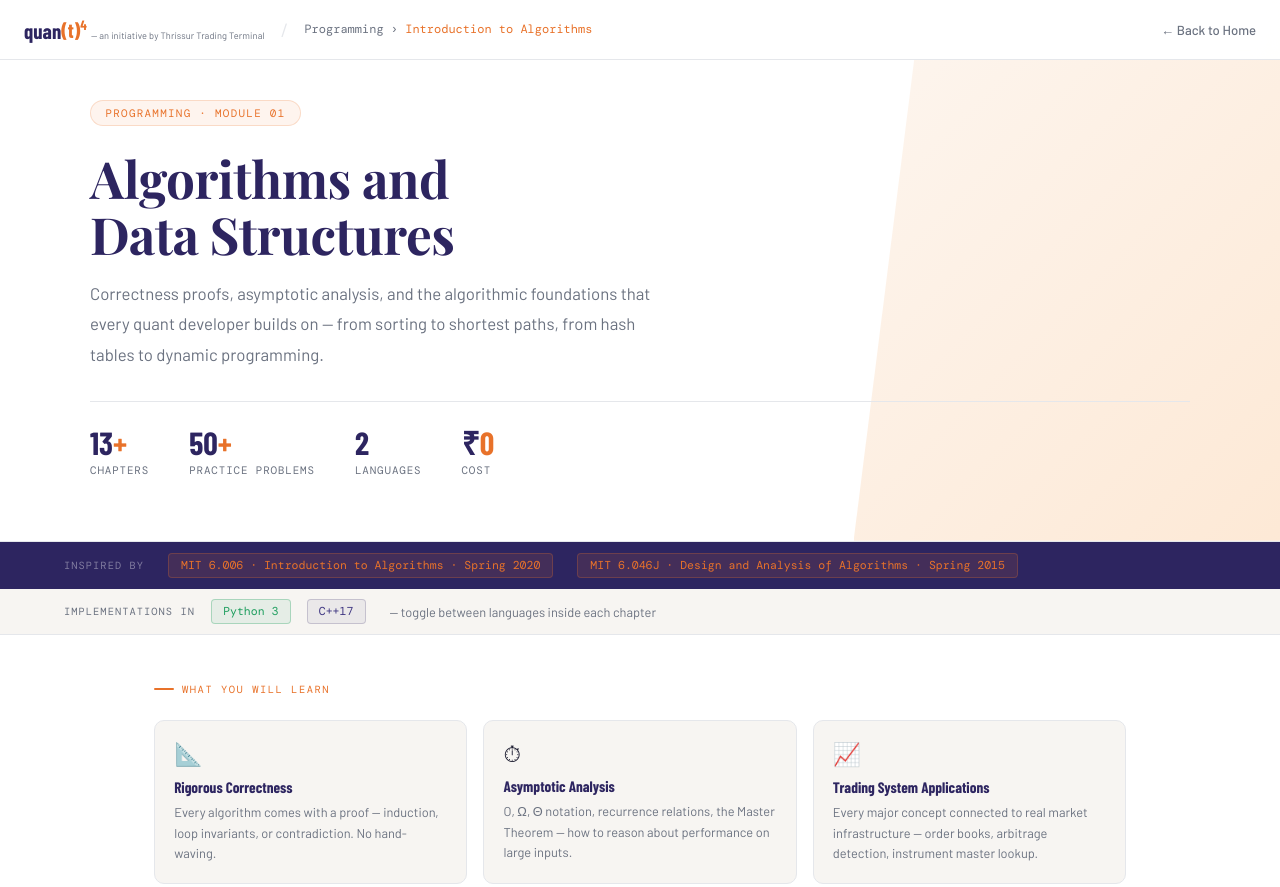
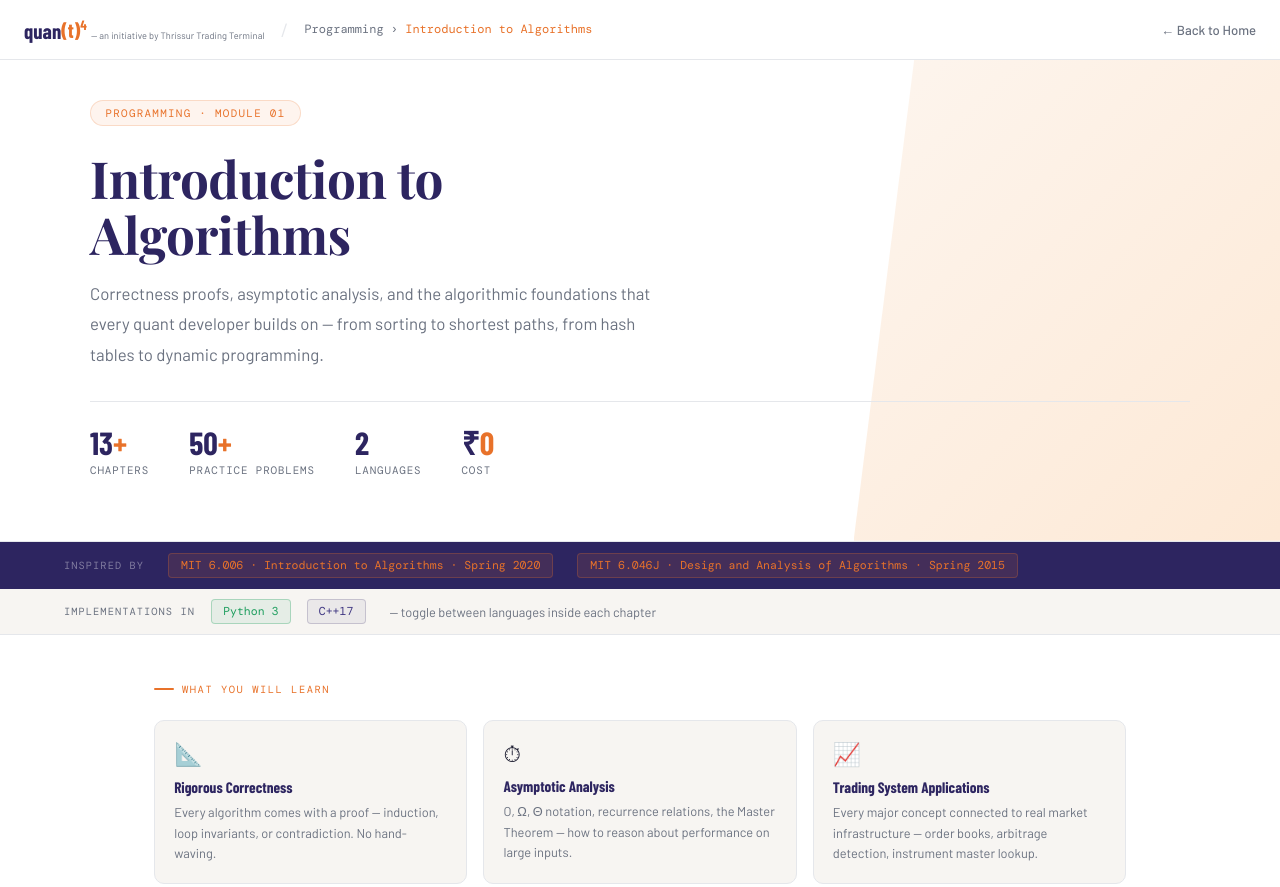
Before and after one commit to thrissur-trading-terminal/quantttt-website, a plain HTML site: page PROG_DSA.html in a window 1280 px wide. Shown: the top 887 px of the page. Drawn offline with nearby package versions, Linux system fonts and the light colour scheme; a web font is replaced by a local one.

Commit message:
Update module title from 'Algorithms and Data Structures' to 'Introduction to Algorithms'

```diff
--- a/PROG_DSA.html
+++ b/PROG_DSA.html
@@ -351,7 +351,7 @@ footer {
 <div class="module-hero">
   <div class="hero-inner">
     <div class="module-tag">Programming · Module 01</div>
-    <h1 class="module-title">Algorithms and<br/>Data Structures</h1>
+    <h1 class="module-title">Introduction to<br/>Algorithms</h1>
     <p class="module-sub">Correctness proofs, asymptotic analysis, and the algorithmic foundations that every quant developer builds on — from sorting to shortest paths, from hash tables to dynamic programming.</p>
     <div class="module-stats">
       <div class="stat-item">
```
